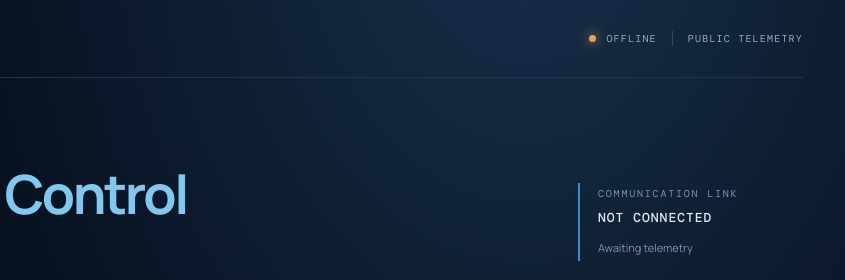
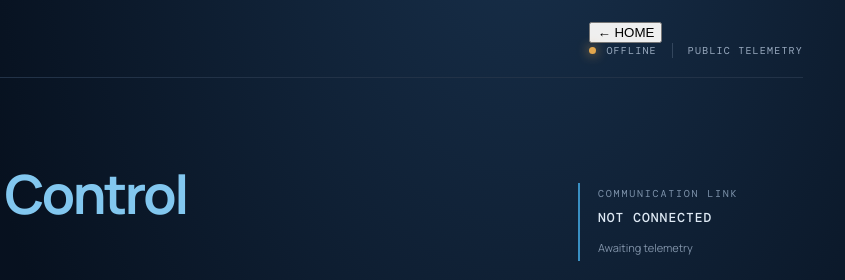
Before and after one commit to studywithsenior/chandraya-x-mission-control, a website built with Vite: page index.html in a window 1280 px wide. Both pictures are taken after a click on the button 357 px from the left and 566 px from the top of the page. Shown: the top 280 px of the page, 435-1280 px from the left. Built offline with nearby package versions, Linux system fonts and the light colour scheme; no server answers.

Commit message:
Add clear home navigation to mission dashboard

```diff
--- a/index.html
+++ b/index.html
@@ -69,7 +69,7 @@
           <span class="brand-mark">CX</span>
           <span><strong>CHANDRAYAAN-X</strong><small>MISSION CONTROL / PRAGYAN</small></span>
         </a>
-        <div class="top-meta"><span class="live-dot"></span><span id="connection-label">OFFLINE</span><span class="divider"></span><span>PUBLIC TELEMETRY</span></div>
+        <div class="dashboard-actions"><button class="home-button" id="dashboard-home" type="button">← HOME</button><div class="top-meta"><span class="live-dot"></span><span id="connection-label">OFFLINE</span><span class="divider"></span><span>PUBLIC TELEMETRY</span></div></div>
       </header>
 
       <main>
```
